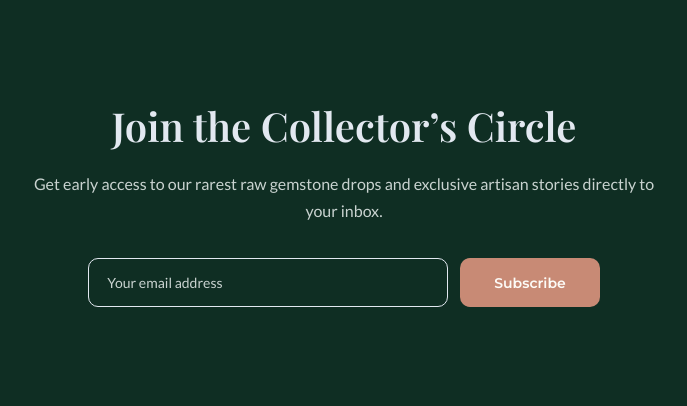
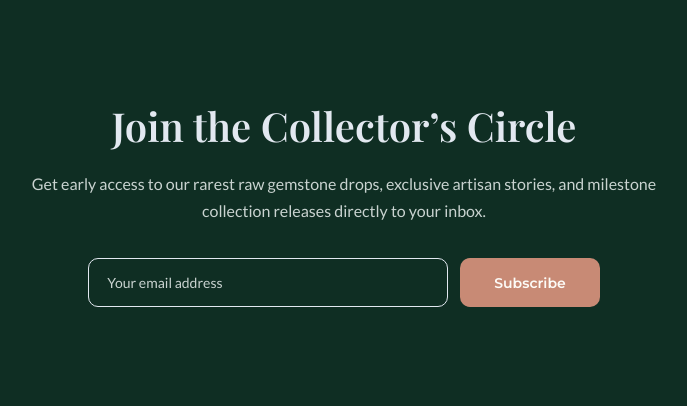
Before and after one commit to tharindudakshika/FacetBound, a WordPress theme: template wp-theme/facetbound/home.php in a window 1280 px wide. Shown: the part 1001-1407 px from the top of the page, without its empty margins (296-983 px from the left). Run offline with PHP 8.4 and a stand-in for WordPress, Linux system fonts and the light colour scheme; the site name, menu and one post (Sample post) are stand-ins, and other content is empty.

Commit message:
Update Journal newsletter section copy
CTA button color was already the same var(--terracotta)/var(--terracotta-hover)
tokens used by the homepage's .btn-terracotta CTAs — confirmed live, no
CSS change needed there.

Co-Authored-By: Claude Sonnet 5 <noreply@anthropic.com>
Claude-Session: https://claude.ai/code/session_011oU1ppgHnh3QgMxP3uhg3p

```diff
--- a/wp-theme/facetbound/home.php
+++ b/wp-theme/facetbound/home.php
@@ -110,8 +110,8 @@ facetbound_hero([
     <div class="journal-newsletter-inner">
         <h2>Join the Collector&rsquo;s Circle</h2>
         <p>
-            Get early access to our rarest raw gemstone drops and exclusive artisan stories
-            directly to your inbox.
+            Get early access to our rarest raw gemstone drops, exclusive artisan stories, and
+            milestone collection releases directly to your inbox.
         </p>
         <form class="journal-newsletter-form" action="#" method="post">
             <input
```
